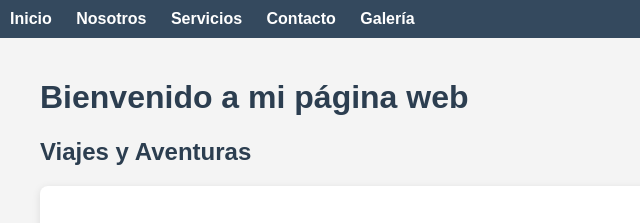
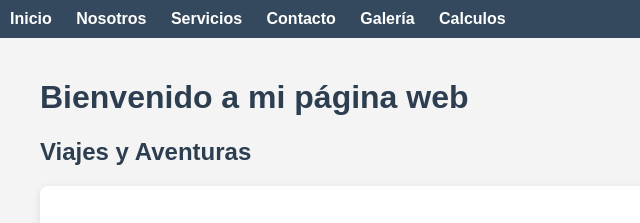
Before and after one commit to anaomichurunel26-tech/ana, a plain HTML site: page inicio.html in a window 1280 px wide. Shown: the top 223 px of the page, 0-640 px from the left. Drawn offline with Linux system fonts and the light colour scheme.

Commit message:
Add files via upload

```diff
--- a/inicio.html
+++ b/inicio.html
@@ -70,6 +70,7 @@
         <a href="servicios.html">Servicios</a>
         <a href="contacto.html">Contacto</a>
         <a href="galeria.html">Galería</a>
+        <a href="calculos.html">Calculos</a>
     </nav>
 
     <div class="content">
```
Also changed, not shown: calculos.html (+1 -1 lines), contacto.html (+2 -1 lines), galeria.html (+2 -1 lines), index.html (+1 -0 lines), nosotros.html (+1 -0 lines), servicios.html (+2 -1 lines).
